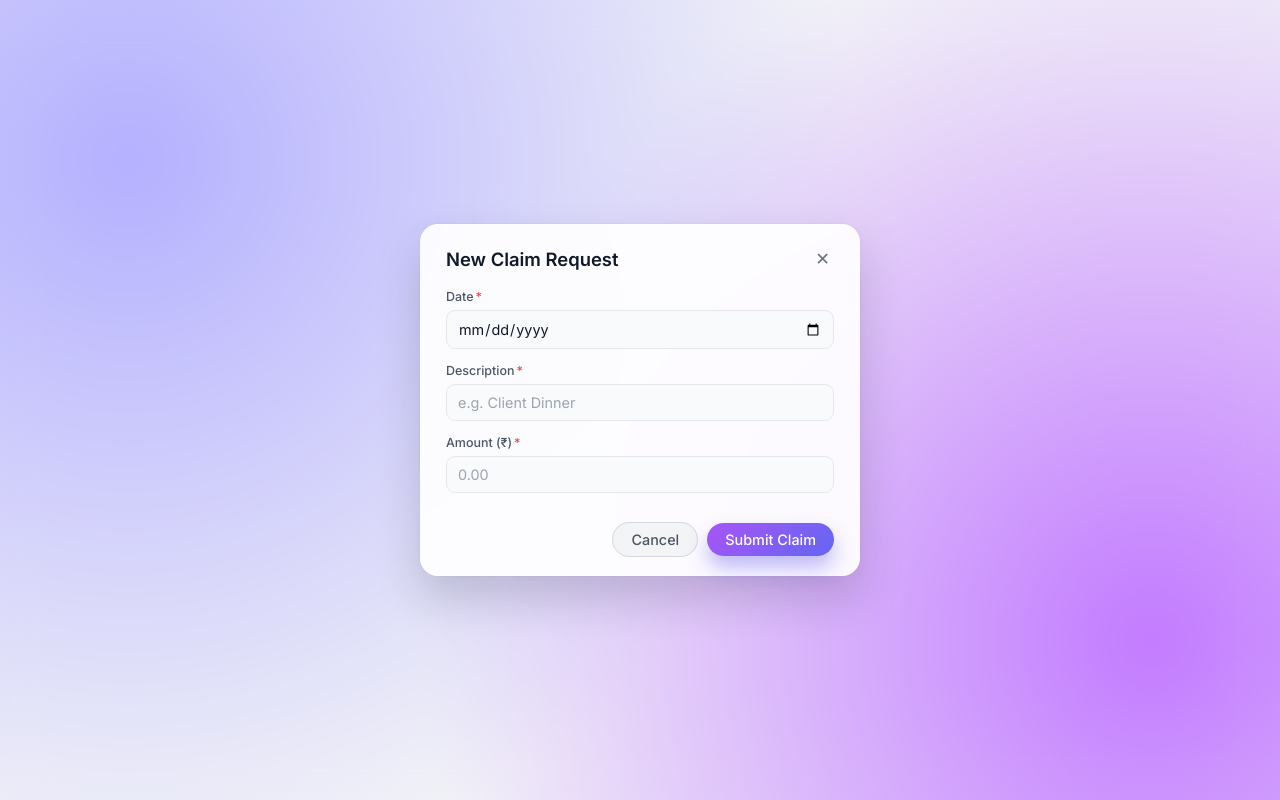
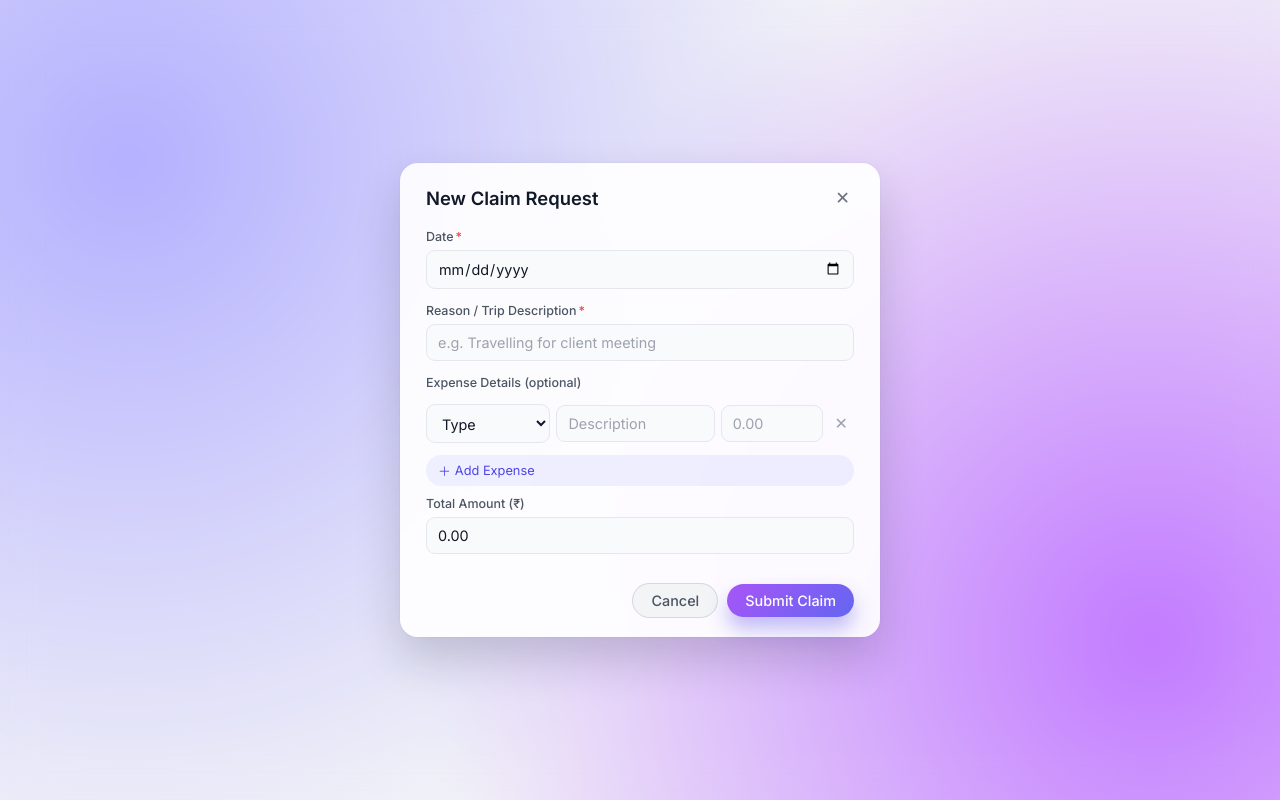
Before and after one commit to jrc1203/demoDreTAM, a plain HTML site: page index.html in a window 1280 px wide. Drawn offline with Linux system fonts and the light colour scheme.

Commit message:
Update index.html

```diff
--- a/index.html
+++ b/index.html
@@ -5,7 +5,6 @@
   <title>New Claim Request</title>
   <meta name="viewport" content="width=device-width, initial-scale=1.0" />
 
-  <!-- Optional: Google Font -->
   <link rel="preconnect" href="https://fonts.googleapis.com">
   <link rel="preconnect" href="https://fonts.gstatic.com" crossorigin>
   <link href="https://fonts.googleapis.com/css2?family=Inter:wght@300;400;500;600&display=swap" rel="stylesheet">
@@ -29,7 +28,6 @@
       overflow: hidden;
     }
 
-    /* Soft blur layer like your screenshot */
     .bg-blur {
       position: fixed;
       inset: 0;
@@ -49,7 +47,7 @@
 
     .modal {
       width: 100%;
-      max-width: 440px;
+      max-width: 480px;
       background: rgba(255, 255, 255, 0.92);
       border-radius: 18px;
       box-shadow:
@@ -104,7 +102,7 @@
       color: #4b5563;
     }
 
-    label .required {
+    .required {
       color: #ef4444;
       margin-left: 2px;
     }
@@ -115,7 +113,9 @@
 
     input[type="text"],
     input[type="number"],
-    input[type="date"] {
+    input[type="date"],
+    input[readonly],
+    select {
       width: 100%;
       padding: 9px 11px;
       border-radius: 9px;
@@ -132,15 +132,73 @@
       color: #9ca3af;
     }
 
-    input:focus {
+    input:focus,
+    select:focus {
       border-color: #a855f7;
       background: #ffffff;
       box-shadow: 0 0 0 1px rgba(168, 85, 247, 0.25);
     }
 
-    /* Calendar icon visual – optional; using native date picker */
     input[type="date"]::-webkit-calendar-picker-indicator {
       cursor: pointer;
+    }
+
+    /* Expenses section */
+    .expenses-header {
+      display: flex;
+      align-items: center;
+      justify-content: space-between;
+    }
+
+    .expenses-list {
+      display: flex;
+      flex-direction: column;
+      gap: 10px;
+      margin-top: 8px;
+    }
+
+    .expense-row {
+      display: grid;
+      grid-template-columns: 1.1fr 1.4fr 0.9fr auto;
+      gap: 6px;
+      align-items: center;
+    }
+
+    .expense-remove {
+      border: none;
+      background: transparent;
+      cursor: pointer;
+      font-size: 1rem;
+      padding: 4px 6px;
+      border-radius: 999px;
+      color: #9ca3af;
+    }
+
+    .expense-remove:hover {
+      background: rgba(248, 113, 113, 0.12);
+      color: #ef4444;
+    }
+
+    .add-expense-btn {
+      margin-top: 6px;
+      font-size: 0.8rem;
+      border-radius: 999px;
+      padding: 6px 12px;
+      border: none;
+      cursor: pointer;
+      background: rgba(129, 140, 248, 0.12);
+      color: #4f46e5;
+      display: inline-flex;
+      align-items: center;
+      gap: 4px;
+    }
+
+    .add-expense-btn:hover {
+      background: rgba(129, 140, 248, 0.18);
+    }
+
+    .total-row {
+      margin-top: 4px;
     }
 
     .modal-footer {
@@ -187,11 +245,21 @@
       box-shadow: none;
     }
 
-    @media (max-width: 480px) {
+    @media (max-width: 520px) {
       .modal {
         padding: 18px 16px 16px;
-        max-width: 100%;
       }
+      .expense-row {
+        grid-template-columns: 1fr 1fr;
+        grid-template-rows: auto auto;
+        grid-template-areas:
+          "type desc"
+          "amount remove";
+      }
+      .expense-row select { grid-area: type; }
+      .expense-row input.exp-desc { grid-area: desc; }
+      .expense-row input.exp-amt  { grid-area: amount; }
+      .expense-row button         { grid-area: remove; justify-self: end; }
     }
   </style>
 </head>
@@ -216,43 +284,47 @@
               id="date"
               name="date"
               type="date"
-              placeholder="dd-mm-yyyy"
               required
             />
           </div>
         </div>
 
-        <!-- Description -->
+        <!-- Reason (overall description) -->
         <div class="field-group">
-          <label for="description">
-            Description<span class="required">*</span>
+          <label for="reason">
+            Reason / Trip Description<span class="required">*</span>
           </label>
           <div class="input-wrapper">
             <input
-              id="description"
-              name="description"
+              id="reason"
+              name="reason"
               type="text"
-              placeholder="e.g. Client Dinner"
+              placeholder="e.g. Travelling for client meeting"
               required
             />
           </div>
         </div>
 
-        <!-- Amount -->
+        <!-- Nested Expenses -->
         <div class="field-group">
-          <label for="amount">
-            Amount (&#8377;)<span class="required">*</span>
-          </label>
-          <div class="input-wrapper">
-            <input
-              id="amount"
-              name="amount"
-              type="number"
-              min="0"
-              step="0.01"
-              placeholder="0.00"
-              required
-            />
+          <div class="expenses-header">
+            <label>Expense Details (optional)</label>
+          </div>
+
+          <div id="expensesList" class="expenses-list">
+            <!-- rows will be added here -->
+          </div>
+
+          <button type="button" class="add-expense-btn" onclick="addExpenseRow()">
+            <span>＋</span> Add Expense
+          </button>
+
+          <!-- Total -->
+          <div class="field-group total-row">
+            <label for="total">Total Amount (₹)</label>
+            <div class="input-wrapper">
+              <input id="total" name="total" type="number" readonly value="0.00" />
+            </div>
           </div>
         </div>
 
@@ -271,23 +343,100 @@
 
   <script>
     const form = document.getElementById("claimForm");
+    const expensesList = document.getElementById("expensesList");
+    const totalInput = document.getElementById("total");
 
-    form.addEventListener("submit", function (e) {
+    let expenseId = 0;
+
+    function createExpenseRow(id) {
+      const row = document.createElement("div");
+      row.className = "expense-row";
+      row.dataset.id = id;
+
+      row.innerHTML = `
+        <select name="expenseType_${id}">
+          <option value="">Type</option>
+          <option value="accommodation">Accommodation</option>
+          <option value="food">Food</option>
+          <option value="transport">Transport</option>
+          <option value="miscellaneous">Miscellaneous</option>
+        </select>
+        <input
+          type="text"
+          class="exp-desc"
+          name="expenseDesc_${id}"
+          placeholder="Description"
+        />
+        <input
+          type="number"
+          class="exp-amt"
+          name="expenseAmount_${id}"
+          min="0"
+          step="0.01"
+          placeholder="0.00"
+        />
+        <button type="button" class="expense-remove" title="Remove">
+          ✕
+        </button>
+      `;
+
+      // Attach listeners
+      const amountInput = row.querySelector(".exp-amt");
+      amountInput.addEventListener("input", updateTotal);
+
+      const removeBtn = row.querySelector(".expense-remove");
+      removeBtn.addEventListener("click", () => {
+        row.remove();
+        updateTotal();
+      });
+
+      return row;
+    }
+
+    function addExpenseRow() {
+      const row = createExpenseRow(expenseId++);
+      expensesList.appendChild(row);
+    }
+
+    function updateTotal() {
+      let sum = 0;
+      const amounts = expensesList.querySelectorAll(".exp-amt");
+      amounts.forEach(input => {
+        const value = parseFloat(input.value);
+        if (!isNaN(value)) sum += value;
+      });
+      totalInput.value = sum.toFixed(2);
+    }
+
+    form.addEventListener("submit", (e) => {
       e.preventDefault();
+
       const data = new FormData(form);
-      const values = Object.fromEntries(data.entries());
+      const entries = Object.fromEntries(data.entries());
+
+      // You can send `entries` to your backend; for now we just show it.
       alert(
-        "Claim Submitted!\\n\\n" +
-        "Date: " + values.date + "\\n" +
-        "Description: " + values.description + "\\n" +
-        "Amount: ₹" + values.amount
+        "Claim Submitted! (demo)\n\n" +
+        "Date: " + entries.date + "\n" +
+        "Reason: " + entries.reason + "\n" +
+        "Total: ₹" + entries.total + "\n\n" +
+        "Check console for full payload."
       );
+
+      console.log("Form payload:", entries);
       form.reset();
+      expensesList.innerHTML = "";
+      totalInput.value = "0.00";
     });
 
     function resetForm() {
       form.reset();
+      expensesList.innerHTML = "";
+      totalInput.value = "0.00";
     }
+
+    // Optional: start with one empty expense row
+    addExpenseRow();
   </script>
 </body>
 </html>
```
